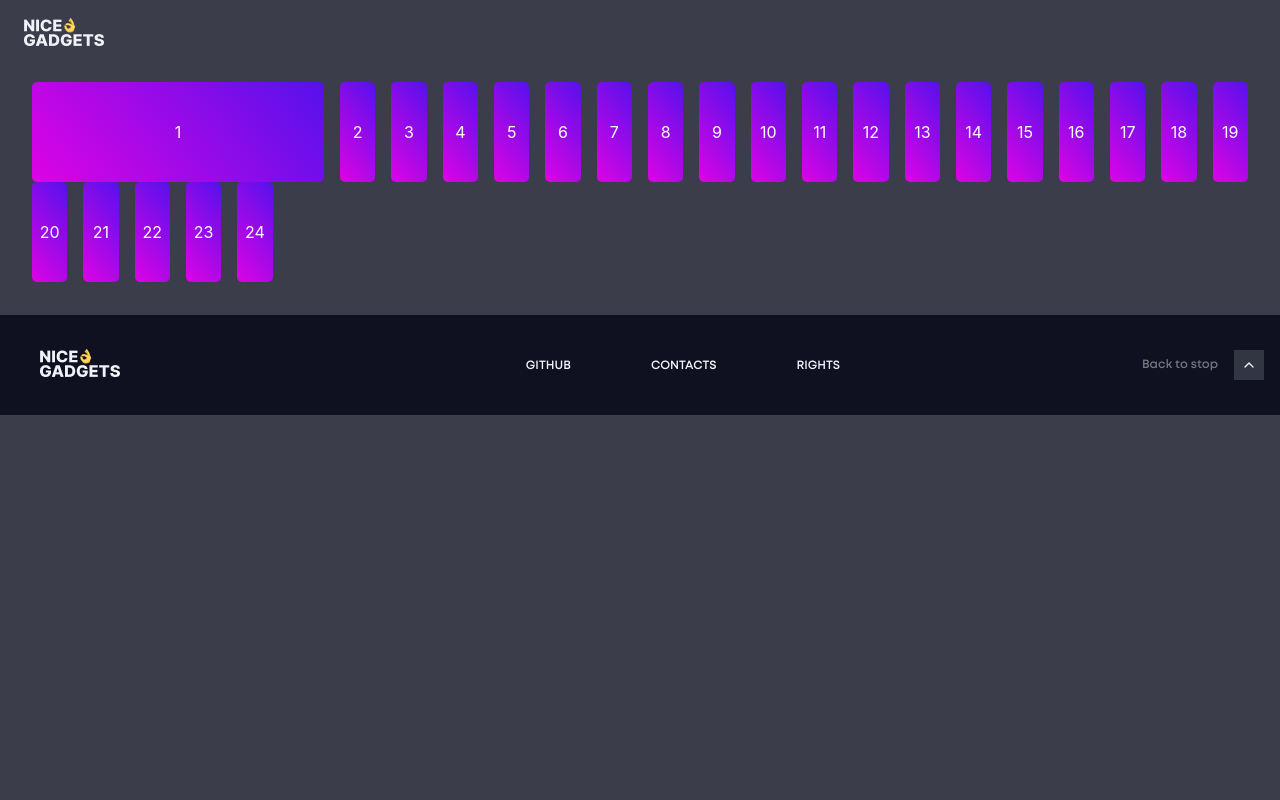
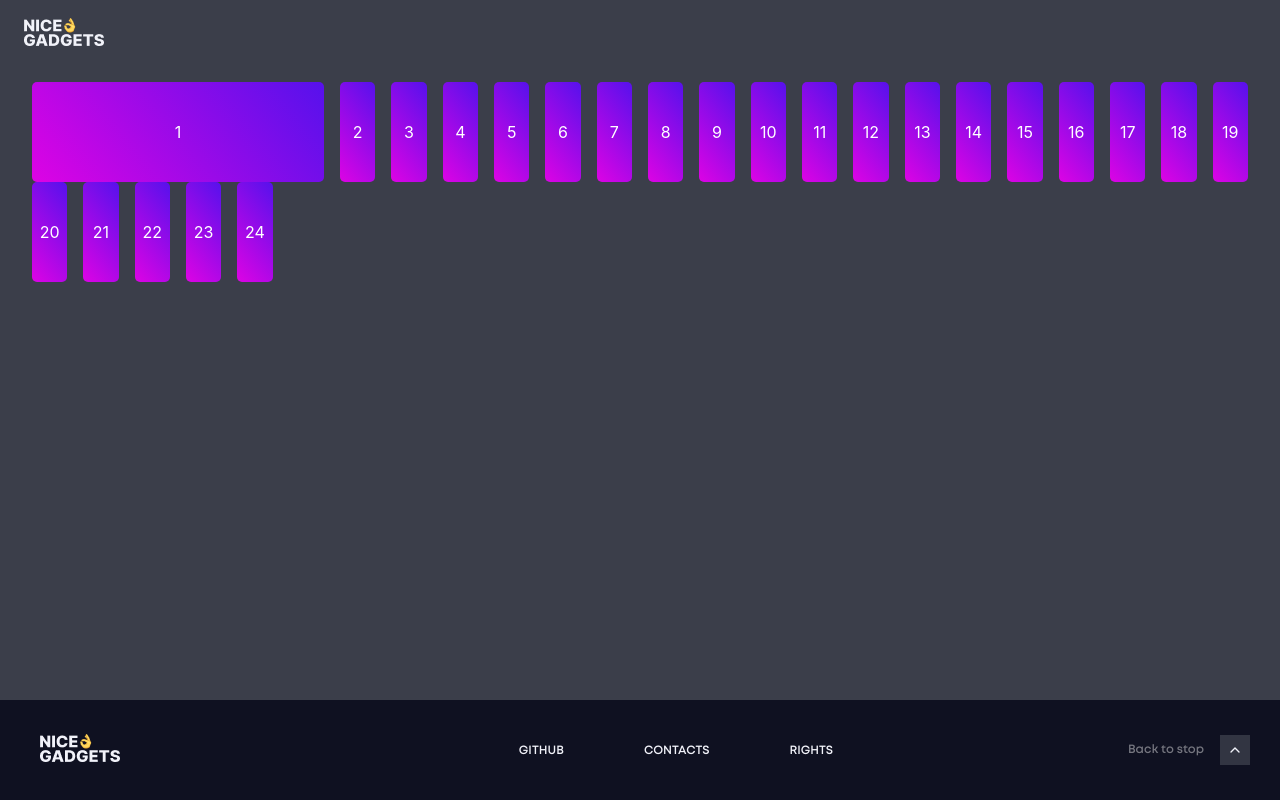
Before and after one commit to OAO-A/product_cards, a React (Create React App) app in the folder product_catalog-FrontEnd/: page / in a window 1280 px wide. Built offline with nearby package versions, Linux system fonts and the light colour scheme.

Commit message:
footer sticked to the floor

```diff
--- a/product_catalog-FrontEnd/src/components/Footer/footer.module.scss
+++ b/product_catalog-FrontEnd/src/components/Footer/footer.module.scss
@@ -1,7 +1,10 @@
 @use '../../style/mixins.scss' as mixins;
 
 .footer {
-  display: block;
+  position: fixed;
+  bottom: 0;
+  width: 100%;
+  height: 60px;
   border-top: 1px solid #3B3E4A;
   background-color: #0F1121;
   height: fit-content;
@@ -15,9 +18,9 @@
    }
 
    &_nav {
-      display: block;
+     display: block;
      font-family: 'Mont';
-     color: aliceblue;
+     color: #f1f2f9;
      margin-bottom: 16px;
      padding-left: 10px;
      font-weight: 800;
@@ -34,14 +37,12 @@
       display: flex;
       margin-bottom: 0;
       padding-left: 40px;
-      justify-content: center;
     }
 
      @include mixins.onDesktop {
       display: flex;
       margin-bottom: 0;
       padding-left: 80px;
-      justify-content: center;
     }
    }
 
@@ -50,6 +51,7 @@
     margin: 0 auto;
     align-items: baseline;
     padding-bottom: 16px;
+    padding-right: 46px;
     width: fit-content;
     height: 15px;
 
```
